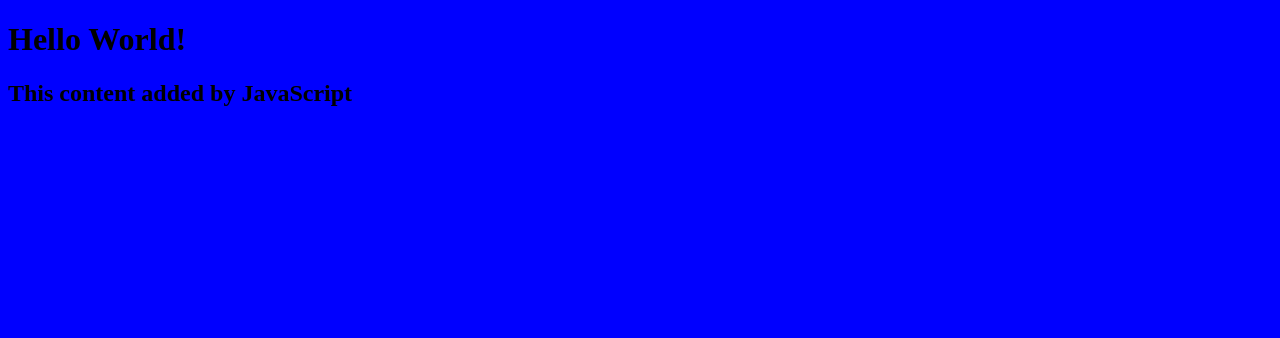
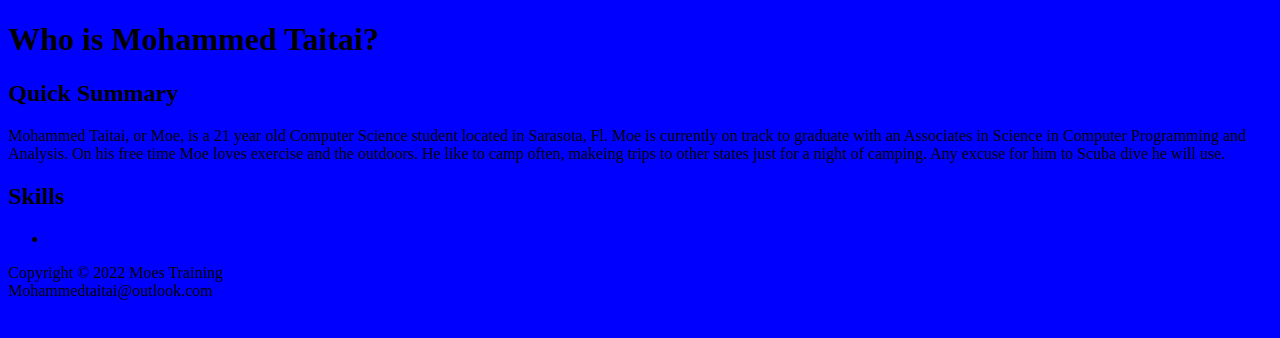
Before and after one commit to Taitai76/my-personal-website, a plain HTML site: page index.html in a window 1280 px wide. Drawn offline with Linux system fonts and the light colour scheme.

Commit message:
added summary and headers to HTML"

```diff
--- a/index.html
+++ b/index.html
@@ -2,10 +2,25 @@
 <html lang="en">
 <head>
     <link rel="stylesheet" href="style.css" />
-    <title>My Personal Website</title>
+    <meta charset="utf-8">
+    <title>Moe`s Personal Website</title>
 </head>
 <body>
-    <h1>Hello World!</h1>
-    <script src="script.js"></script>
+    <h1>Who is Mohammed Taitai?</h1>
+    <h2>Quick Summary</h2>
+    <p> Mohammed Taitai, or Moe, is a 21 year old Computer Science student located in Sarasota, Fl.
+        Moe is currently on track to graduate with an Associates in Science in Computer Programming and Analysis.
+        On his free time Moe loves exercise and the outdoors. He like to camp often, makeing trips to other states just for a night of camping.
+        Any excuse for him to Scuba dive he will use.
+    <br></p>
+    <h2>Skills</h2>
+    <ul>
+        <li></li>
+
+    </ul>
 </body>
+<footer>
+    Copyright &copy 2022 Moes Training <br>
+    Mohammedtaitai@outlook.com
+</footer>
 </html>
```
